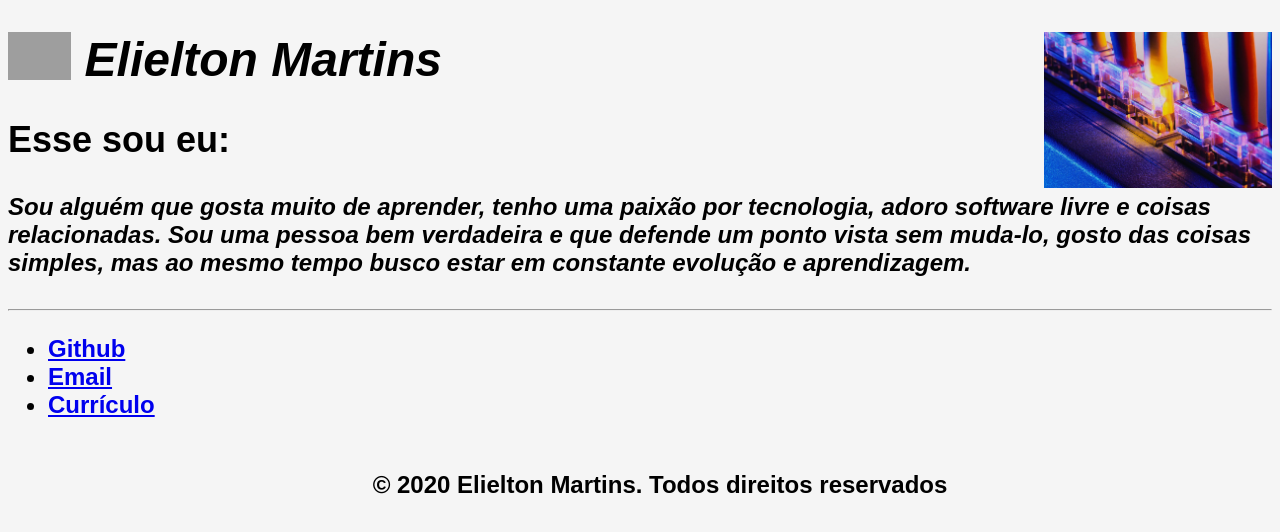
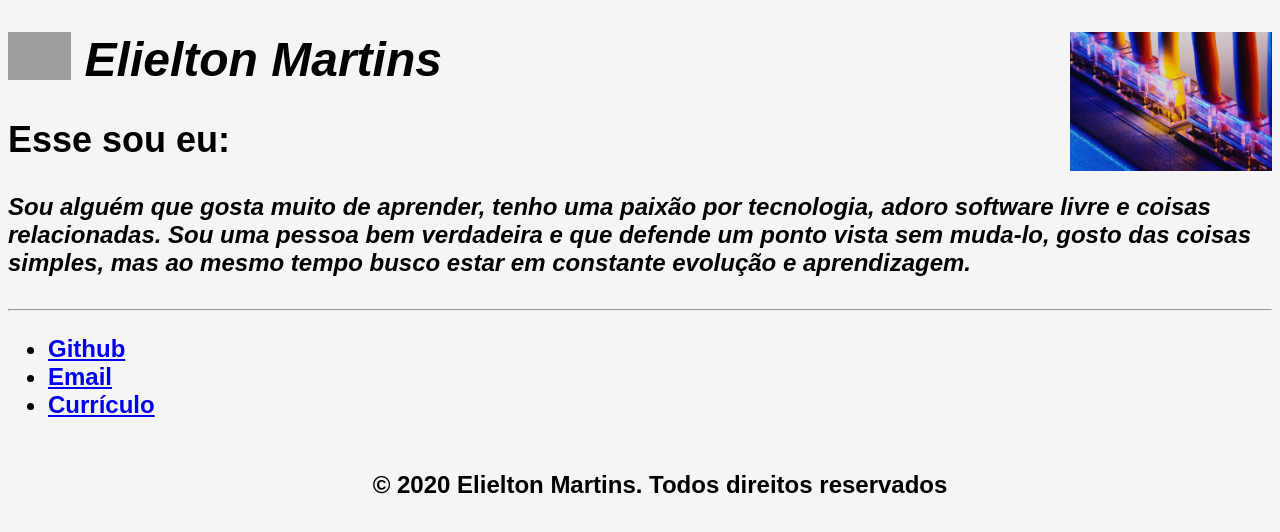
Before and after one commit to elielton-redes/elielton-redes.github.io, a plain HTML site: page index.html in a window 1280 px wide. Drawn offline with Linux system fonts and the light colour scheme; grey boxes are pictures that could not be loaded.

Commit message:
Update index.html

```diff
--- a/index.html
+++ b/index.html
@@ -14,7 +14,7 @@
 			</style>
 </head>
 	<div>
-		<img width="18%" height="6%" align="right" src="/imgs/rj45.jpg">
+		<img width="16%" height="5%" align="right" src="/imgs/rj45.jpg">
 		<img width="5%" height="7%" align="left" src="/imgs/eu.JPG"><h1><i><b>&nbspElielton Martins</b></i></h1>
 		<p></p>
 		<p></p>
```
